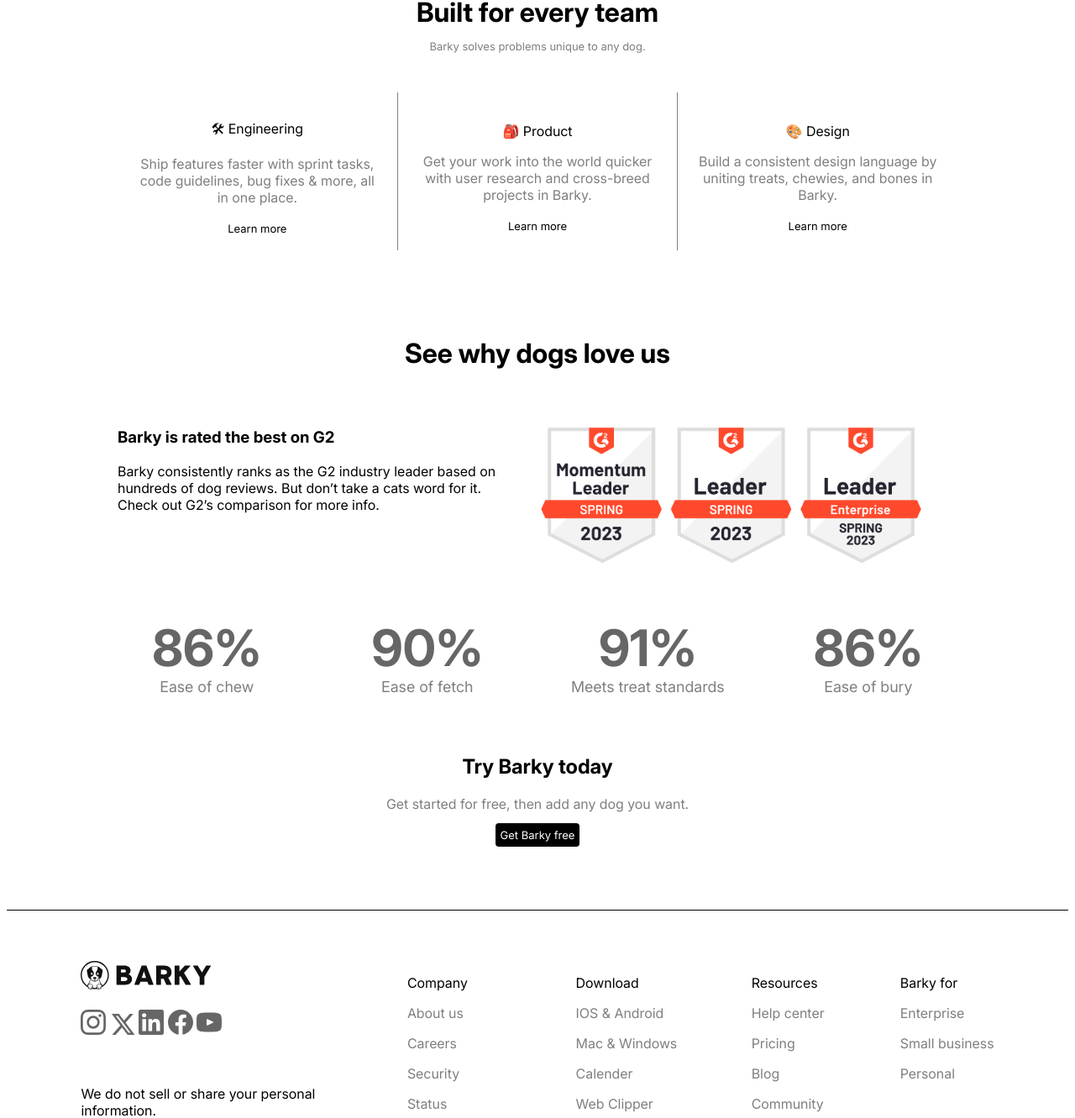
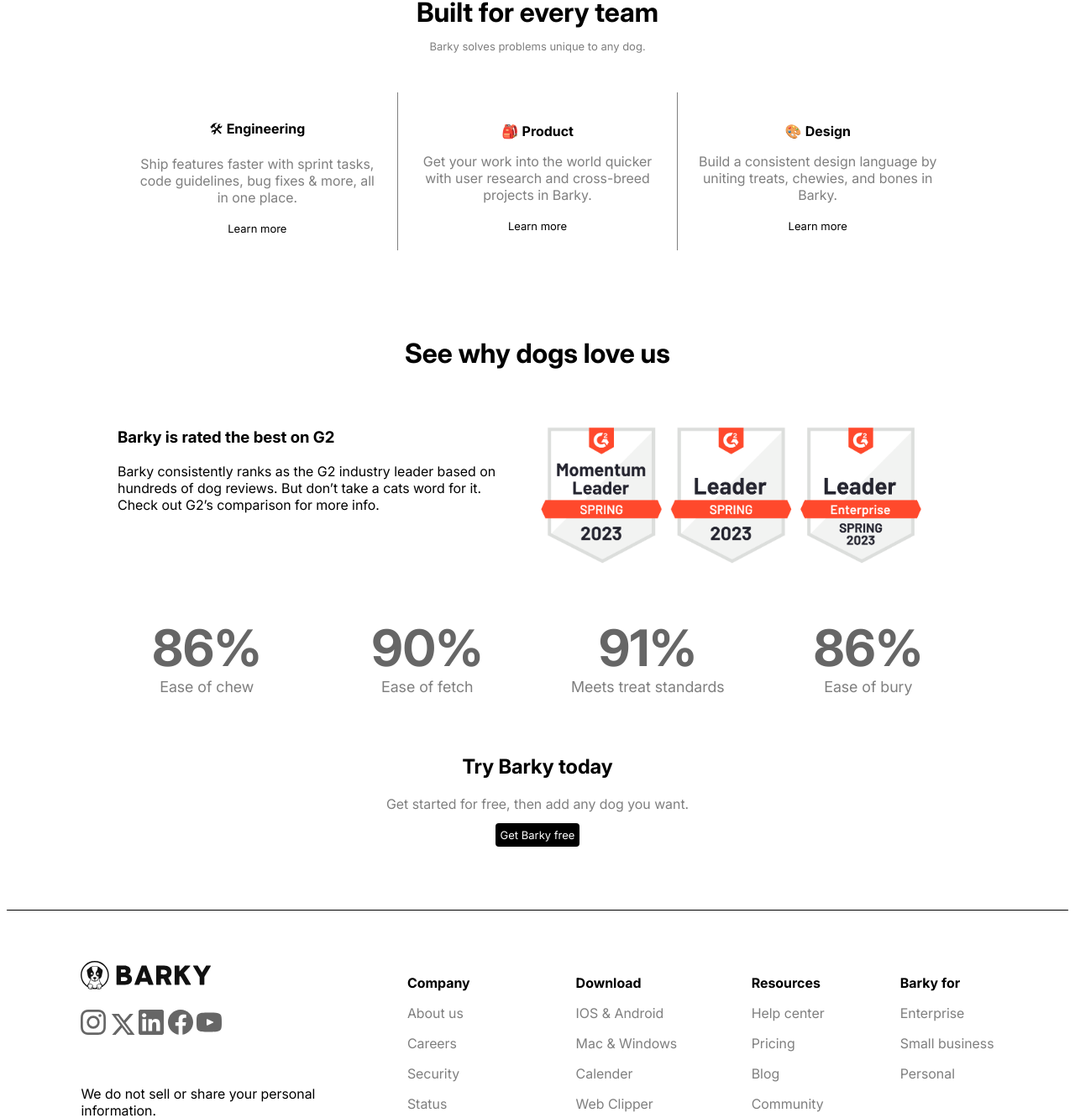
Before and after one commit to Jud02/Projekt-DDU-Judy.N.Hameed, a plain HTML site: page index.html in a window 1280 px wide. Shown: the part 5086-6417 px from the top of the page at 84% size. Drawn offline with Linux system fonts and the light colour scheme.

Commit message:
Fixa till lite BOLD text

```diff
--- a/index.html
+++ b/index.html
@@ -189,19 +189,19 @@
             <div class="Emojis">
 
                 <div id="Box1">
-                    <p>🛠 Engineering</p>
+                    <p>🛠 <strong>Engineering</strong> </p>
                     <p class="Gray">Ship features faster with sprint tasks, code guidelines, bug fixes & more, all in one place.</p>
                     <a href="index.html">Learn more</a>
                 </div>
 
                 <div id="lineemoji">
-                    <p>🎒 Product</p>
+                    <p>🎒 <strong>Product</strong> </p>
                     <p class="Gray">Get your work into the world quicker with user research and cross-breed projects in Barky.</p>
                     <a href="index.html">Learn more</a>
                 </div>
 
                 <div id="Box3">
-                    <p>🎨 Design</p>
+                    <p>🎨 <strong>Design</strong> </p>
                     <p class="Gray">Build a consistent design language by uniting treats, chewies, and bones in Barky.</p>
                     <a href="index.html">Learn more</a>
                 </div>
@@ -277,7 +277,7 @@
             </div>
 
             <div id="footer2">
-                <p>Company</p>
+                <p> <strong>Company</strong> </p>
                 <p class="Gray">About us</p>
                 <p class="Gray">Careers</p>
                 <p class="Gray">Security</p>
@@ -286,7 +286,7 @@
             </div>
 
             <div id="footer3">
-                <p>Download</p>
+                <p> <strong>Download</strong></p>
                 <p class="Gray">IOS & Android</p>
                 <p class="Gray">Mac & Windows</p>
                 <p class="Gray">Calender</p>
@@ -294,7 +294,7 @@
             </div>
 
             <div id="footer4">
-                <p>Resources</p>
+                <p> <strong>Resources</strong></p>
                 <p class="Gray">Help center</p>
                 <p class="Gray">Pricing</p>
                 <p class="Gray">Blog</p>
@@ -305,7 +305,7 @@
             </div>
 
             <div id="footer5">
-                <p>Barky for</p>
+                <p> <strong>Barky for</strong></p>
                 <p class="Gray">Enterprise</p>
                 <p class="Gray">Small business</p>
                 <p class="Gray">Personal</p>
```
